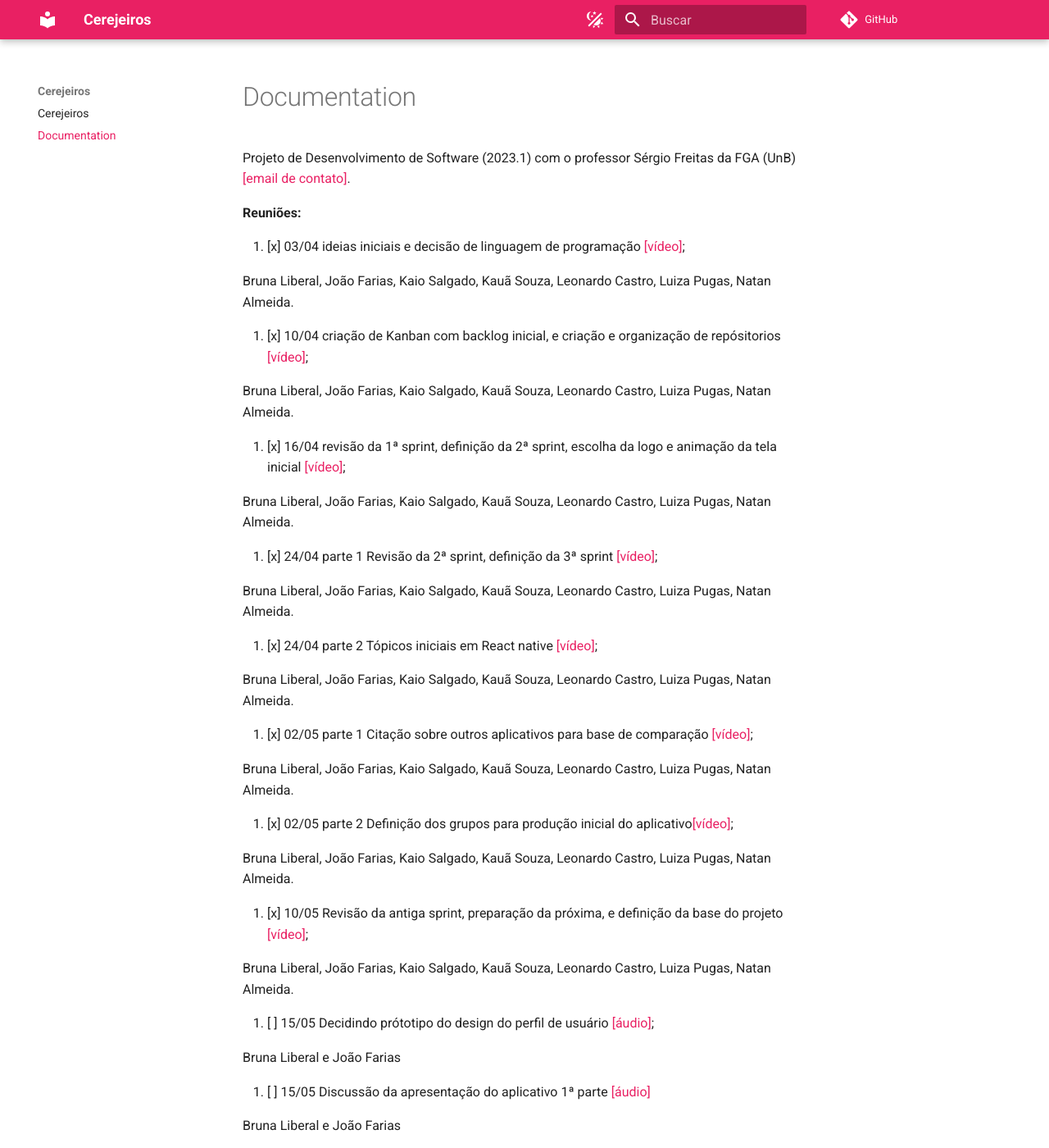
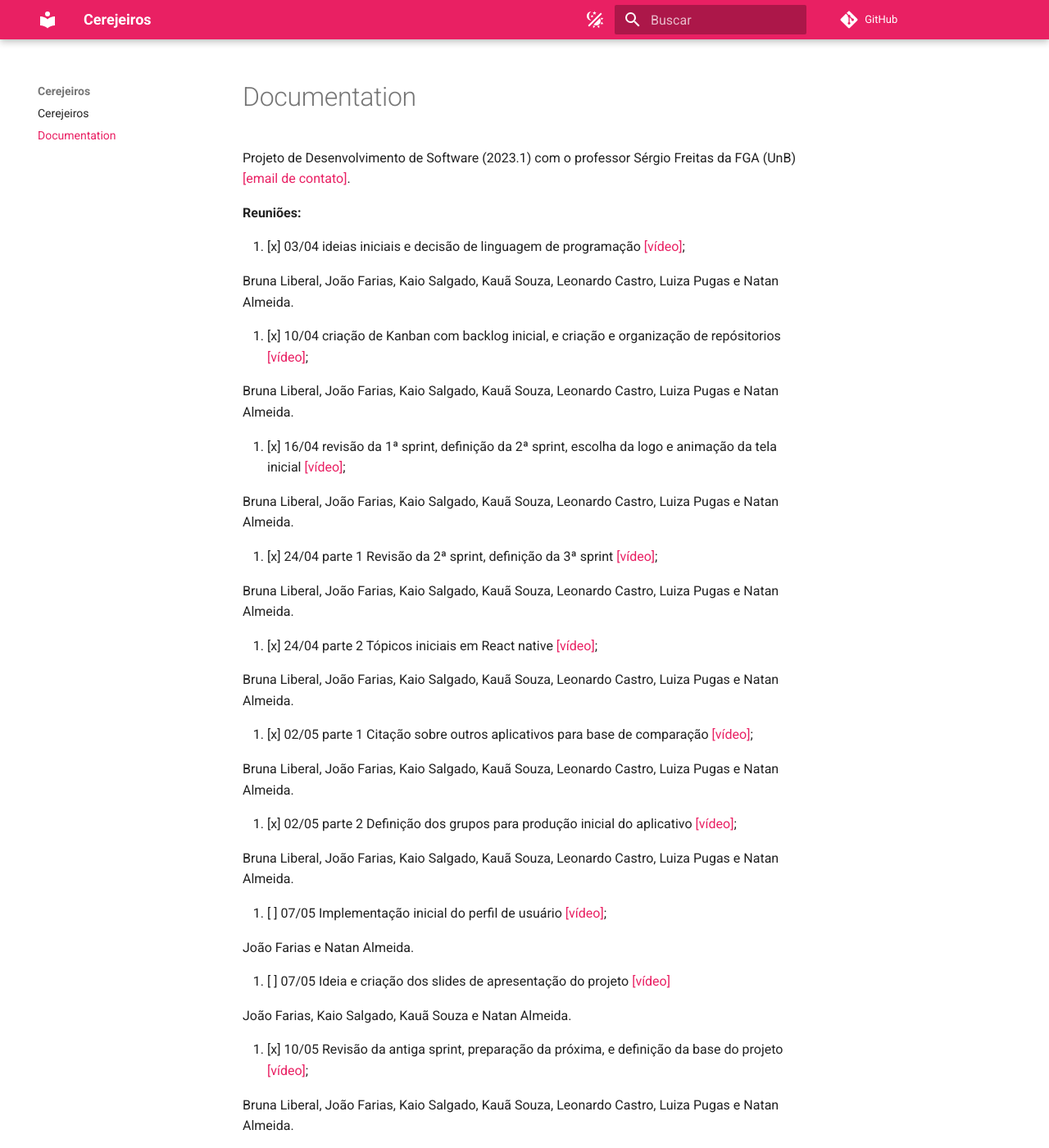
Before and after one commit to cerejeiros/bloom, an MkDocs documentation site: the page built from docs/documentation.md, in a window 1280 px wide and 1400 px high. Shown: the whole window at 82% size. Built offline with MkDocs 1.6.1 and Material for MkDocs 9.7.7, drawn with Linux system fonts in a browser that asks for light colours; comment, search, counter and statistics services are not loaded.

Commit message:
docs: add new meetings from 07/05

```diff
--- a/docs/documentation.md
+++ b/docs/documentation.md
@@ -4,44 +4,52 @@ Projeto de Desenvolvimento de Software (2023.1) com o professor Sérgio Freitas
 
 1. [x] 03/04 ideias iniciais e decisão de linguagem de programação [[vídeo]](https://youtu.be/oCo3_l9yjag);
 
-Bruna Liberal, João Farias, Kaio Salgado, Kauã Souza, Leonardo Castro, Luiza Pugas, Natan Almeida.
+Bruna Liberal, João Farias, Kaio Salgado, Kauã Souza, Leonardo Castro, Luiza Pugas e Natan Almeida.
 
 2. [x] 10/04 criação de Kanban com backlog inicial, e criação e organização de repósitorios [[vídeo]](https://youtu.be/O5FdUxWQ-uo);
 
-Bruna Liberal, João Farias, Kaio Salgado, Kauã Souza, Leonardo Castro, Luiza Pugas, Natan Almeida.
+Bruna Liberal, João Farias, Kaio Salgado, Kauã Souza, Leonardo Castro, Luiza Pugas e Natan Almeida.
 
 3. [x] 16/04 revisão da 1ª sprint, definição da 2ª sprint, escolha da logo e animação da tela inicial [[vídeo]](https://youtu.be/jxAqiAvt2C0);
 
-Bruna Liberal, João Farias, Kaio Salgado, Kauã Souza, Leonardo Castro, Luiza Pugas, Natan Almeida.
+Bruna Liberal, João Farias, Kaio Salgado, Kauã Souza, Leonardo Castro, Luiza Pugas e Natan Almeida.
 
 4. [x] 24/04 parte 1 Revisão da 2ª sprint, definição da 3ª sprint [[vídeo]](https://youtu.be/WNyN6yPAbT0);
 
-Bruna Liberal, João Farias, Kaio Salgado, Kauã Souza, Leonardo Castro, Luiza Pugas, Natan Almeida.
+Bruna Liberal, João Farias, Kaio Salgado, Kauã Souza, Leonardo Castro, Luiza Pugas e Natan Almeida.
 
 5. [x] 24/04 parte 2  Tópicos iniciais em React native [[vídeo]](https://youtu.be/b4VeMpOEmks);
 
-Bruna Liberal, João Farias, Kaio Salgado, Kauã Souza, Leonardo Castro, Luiza Pugas, Natan Almeida.
+Bruna Liberal, João Farias, Kaio Salgado, Kauã Souza, Leonardo Castro, Luiza Pugas e Natan Almeida.
 
 6. [x] 02/05 parte 1 Citação sobre outros aplicativos para base de comparação [[vídeo]](https://youtu.be/aX6EJ64jHoY);
 
-Bruna Liberal, João Farias, Kaio Salgado, Kauã Souza, Leonardo Castro, Luiza Pugas, Natan Almeida.
+Bruna Liberal, João Farias, Kaio Salgado, Kauã Souza, Leonardo Castro, Luiza Pugas e Natan Almeida.
 
-7. [x] 02/05 parte 2  Definição dos grupos para produção inicial do aplicativo[[vídeo]](https://youtu.be/rBXUtj7sAX0);
+7. [x] 02/05 parte 2  Definição dos grupos para produção inicial do aplicativo [[vídeo]](https://youtu.be/rBXUtj7sAX0);
 
-Bruna Liberal, João Farias, Kaio Salgado, Kauã Souza, Leonardo Castro, Luiza Pugas, Natan Almeida.
+Bruna Liberal, João Farias, Kaio Salgado, Kauã Souza, Leonardo Castro, Luiza Pugas e Natan Almeida.
 
-8. [x] 10/05 Revisão da antiga sprint, preparação da próxima, e definição da base do projeto [[vídeo]](https://youtu.be/Sq1C0Nz8zZM);
+8. [ ] 07/05 Implementação inicial do perfil de usuário [[vídeo]](https://drive.google.com/file/d/1XB61Jdf-LdMIWr0ys6N97RTjtzkYUFQn/view);
 
-Bruna Liberal, João Farias, Kaio Salgado, Kauã Souza, Leonardo Castro, Luiza Pugas, Natan Almeida.
+João Farias e Natan Almeida.
 
-9. [ ] 15/05 Decidindo prótotipo do design do perfil de usuário [[áudio]](https://drive.google.com/file/d/12aYS3isiaclU01EWkF-XBJlAocpCyMh5/view?usp=sharing);
+9. [ ] 07/05 Ideia e criação dos slides de apresentação do projeto [[vídeo]](https://drive.google.com/file/d/1ZezhbpmLyczMzsruozhcSelmjmluidLE/view)
+
+João Farias, Kaio Salgado, Kauã Souza e Natan Almeida.
+
+10. [x] 10/05 Revisão da antiga sprint, preparação da próxima, e definição da base do projeto [[vídeo]](https://youtu.be/Sq1C0Nz8zZM);
+
+Bruna Liberal, João Farias, Kaio Salgado, Kauã Souza, Leonardo Castro, Luiza Pugas e Natan Almeida.
+
+11. [ ] 15/05 Decidindo prótotipo do design do perfil de usuário [[áudio]](https://drive.google.com/file/d/12aYS3isiaclU01EWkF-XBJlAocpCyMh5/view?usp=sharing);
 
 Bruna Liberal e João Farias
 
-10. [ ] 15/05 Discussão da apresentação do aplicativo 1ª parte [[áudio]](https://drive.google.com/file/d/1DQeybHv8wfz6V4rFa_KG2fHRNKmDh2w4/view?usp=share_link)
+12. [ ] 15/05 Discussão da apresentação do aplicativo 1ª parte [[áudio]](https://drive.google.com/file/d/1DQeybHv8wfz6V4rFa_KG2fHRNKmDh2w4/view?usp=share_link)
 
 Bruna Liberal e João Farias
 
-11. [ ] 15/05 Discussão da apresentação do aplicativo 2ª parte [[áudio]](https://drive.google.com/file/d/1DQeybHv8wfz6V4rFa_KG2fHRNKmDh2w4/view?usp=share_link)
+13. [ ] 15/05 Discussão da apresentação do aplicativo 2ª parte [[áudio]](https://drive.google.com/file/d/1DQeybHv8wfz6V4rFa_KG2fHRNKmDh2w4/view?usp=share_link)
 
 Bruna Liberal e João Farias
```
